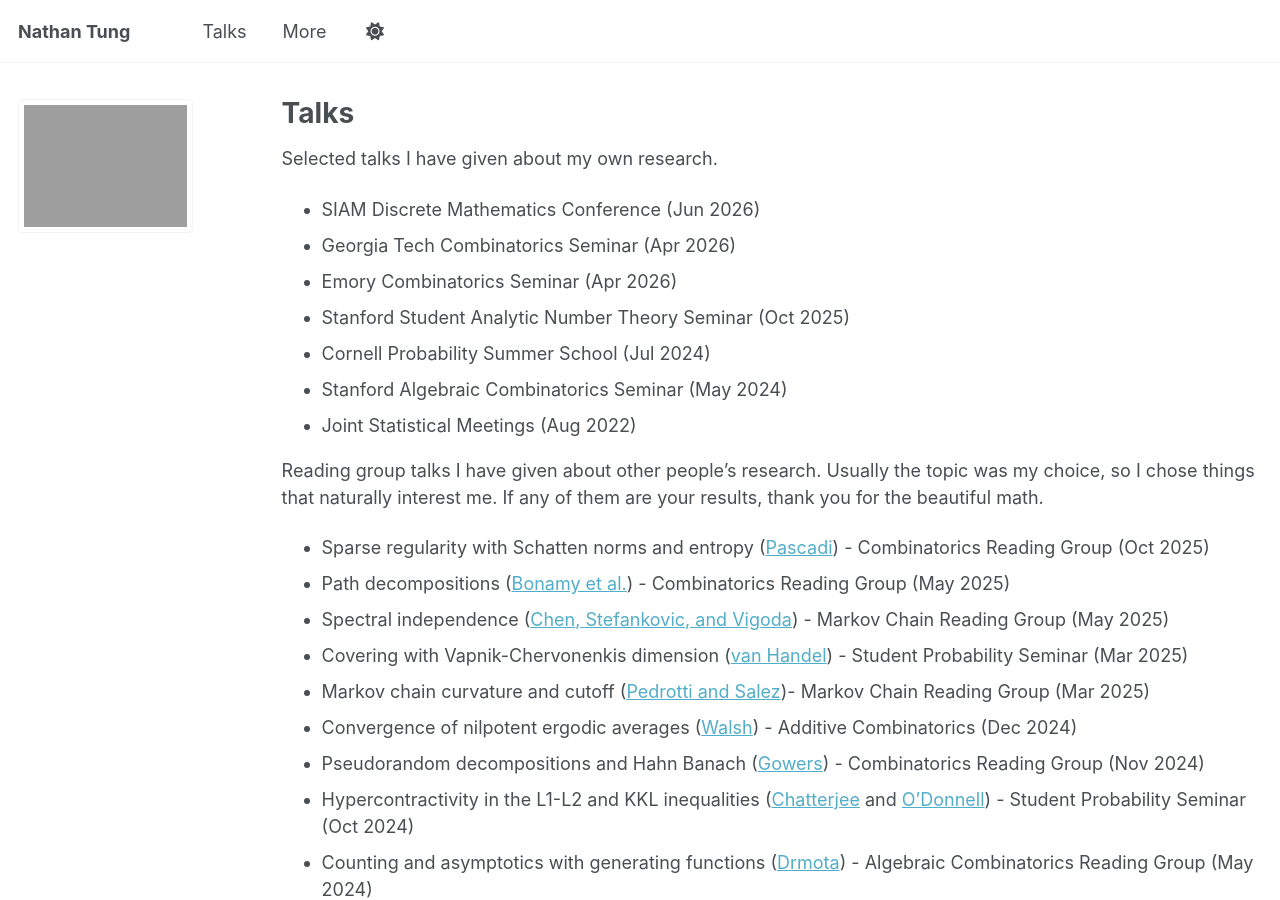
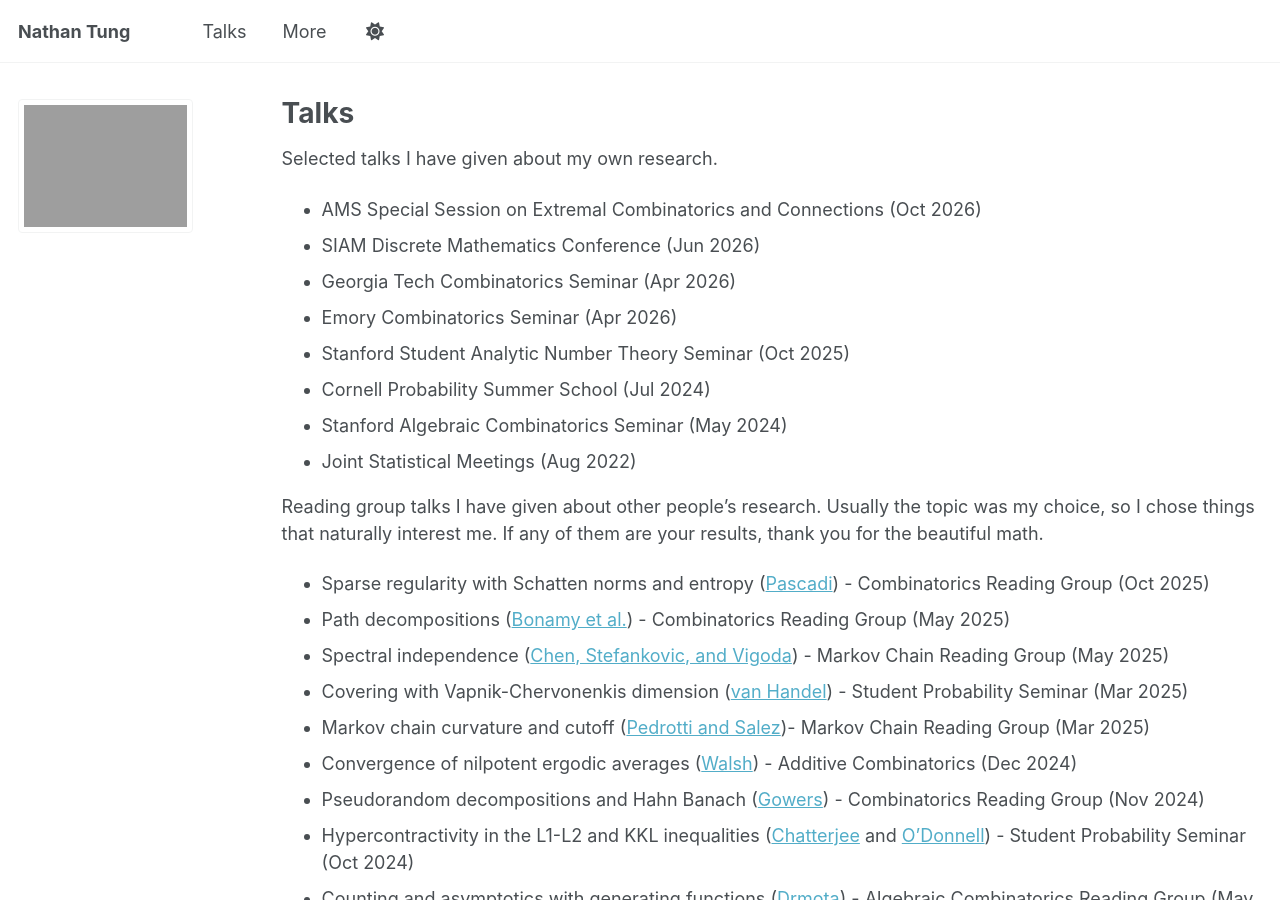
Before and after one commit to njtung/njtung.github.io, a Jekyll site: the page built from _pages/talks.md, in a window 1280 px wide and 900 px high. Built offline with Jekyll 4.4.1, drawn with Linux system fonts in a browser that asks for light colours; a script that is not in the unit is left out.

Commit message:
Update talks.md

```diff
--- a/_pages/talks.md
+++ b/_pages/talks.md
@@ -7,6 +7,7 @@ author_profile: true
 
 Selected talks I have given about my own research.
 
+* AMS Special Session on Extremal Combinatorics and Connections (Oct 2026)
 * SIAM Discrete Mathematics Conference (Jun 2026)
 * Georgia Tech Combinatorics Seminar (Apr 2026)
 * Emory Combinatorics Seminar (Apr 2026)
```
